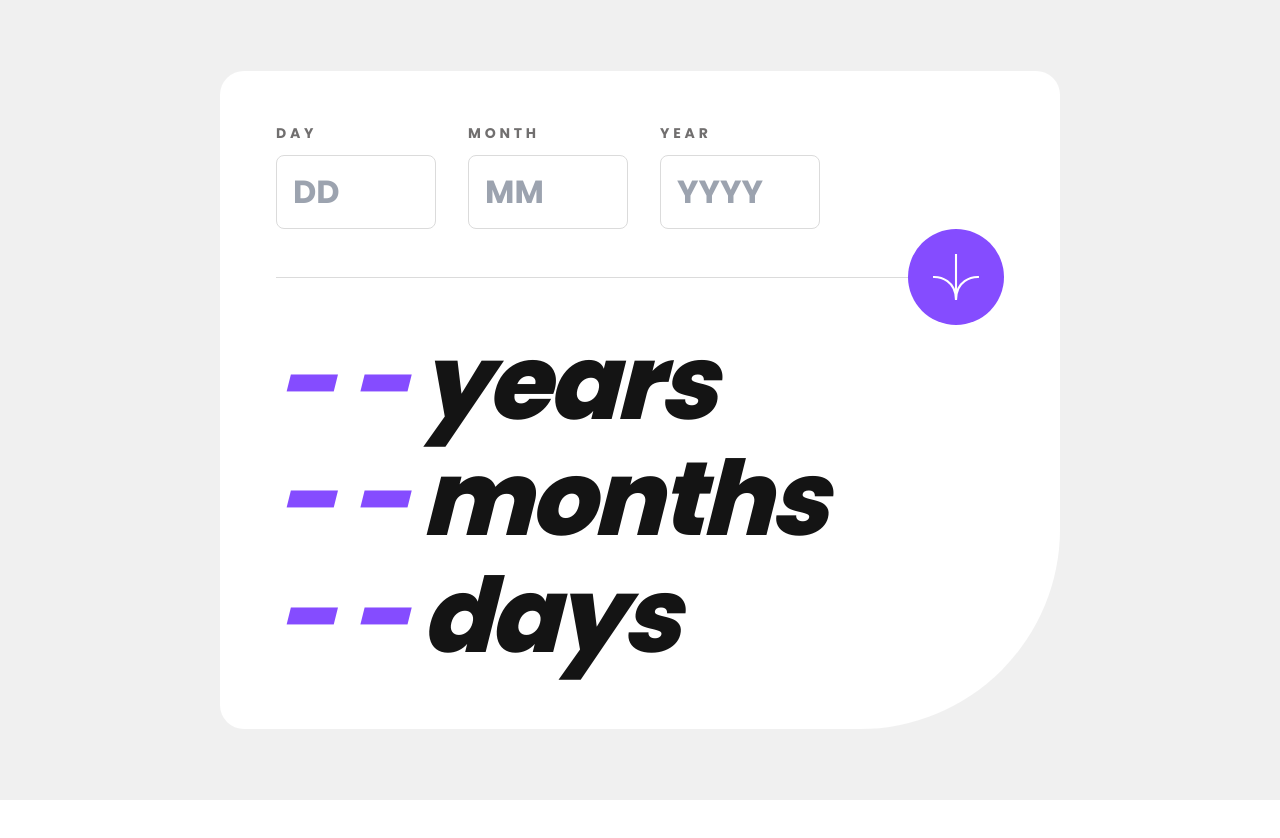
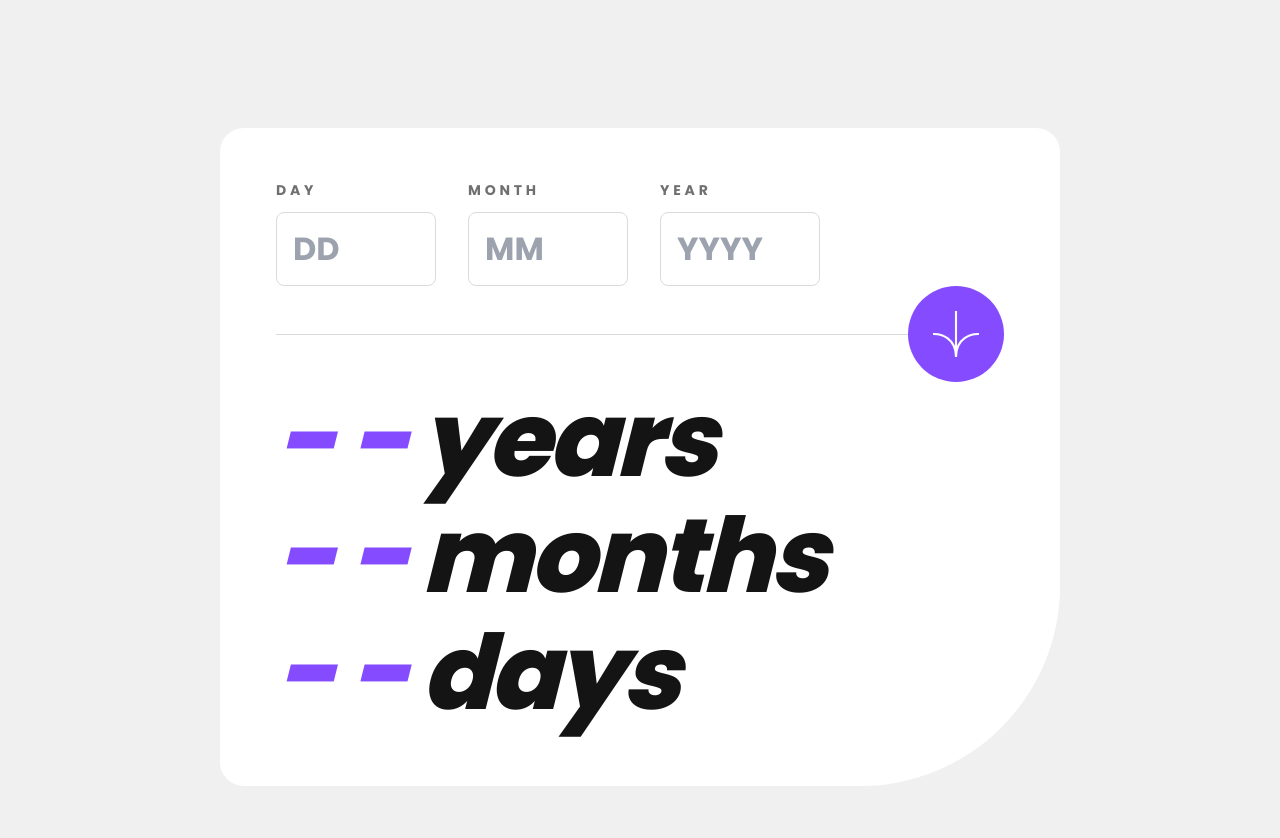
Before and after one commit to 3lectrologos/FM-age-calculator-app, a Next.js app: page / in a window 1280 px wide. Shown: the top 838 px of the page. Before the commit the page ends 800 px from the top, so only its background shows below. Built offline with nearby package versions, Linux system fonts and the light colour scheme.

Commit message:
Add y-padding to desktop version

```diff
--- a/app/page.tsx
+++ b/app/page.tsx
@@ -208,7 +208,7 @@ export default function Home() {
 
   return (
     <div className={`flex flex-col bg-offwhite items-center min-h-screen min-w-fit lg:justify-center`}>
-      <div className={`flex flex-col justify-center items-center py-[88px] px-4 lg:py-0`}>
+      <div className={`flex flex-col justify-center items-center py-[88px] px-4 lg:py-32`}>
         <div className={`flex flex-col gap-y-16 w-[343px] bg-white rounded-t-3xl rounded-bl-3xl rounded-br-[100px] px-6 py-12 lg:w-[840px] lg:p-14 lg:rounded-br-[200px] lg:gap-y-12`}>
           <DateInput callback={updateAge} />
           <AgeDisplay years={years} months={months} days={days} />
```
